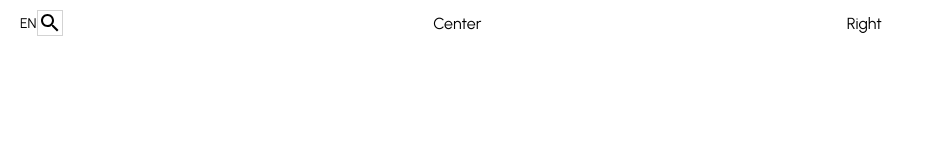
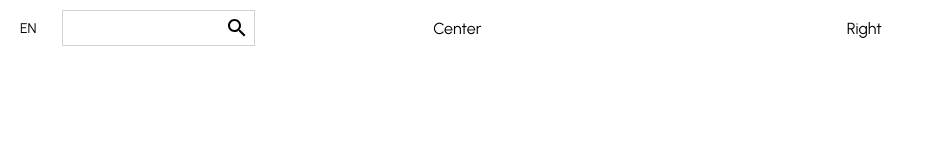
Before and after one commit to WaddyLeonvil/ECommerceApp, a React (Create React App) app: page / in a window 1280 px wide. Shown: the top 160 px of the page, without its empty margins (0-925 px from the left). Built offline with nearby package versions, Linux system fonts and the light colour scheme.

Commit message:
Updated packages

```diff
--- a/src/components/Navbar.css
+++ b/src/components/Navbar.css
@@ -32,4 +32,10 @@
     display: flex;
     align-items: center;
     border: 1px solid lightgray;
+    margin-left: 25px;
+    padding: 5px;
 }
+
+.navbar-input {
+    border: none;
+}
--- a/src/components/Navbar.js
+++ b/src/components/Navbar.js
@@ -9,6 +9,7 @@ export default function Navbar() {
             <div className="navbar-left">
                 <span className="language">EN</span>
                 <div className="search-container">
+                    <input type="text" className='navbar-input' />
                     <Search />
                 </div>
             </div>
```
Also changed, not shown: package.json (+6 -3 lines), 1 other file (tests, documents, lock files or other folders).
